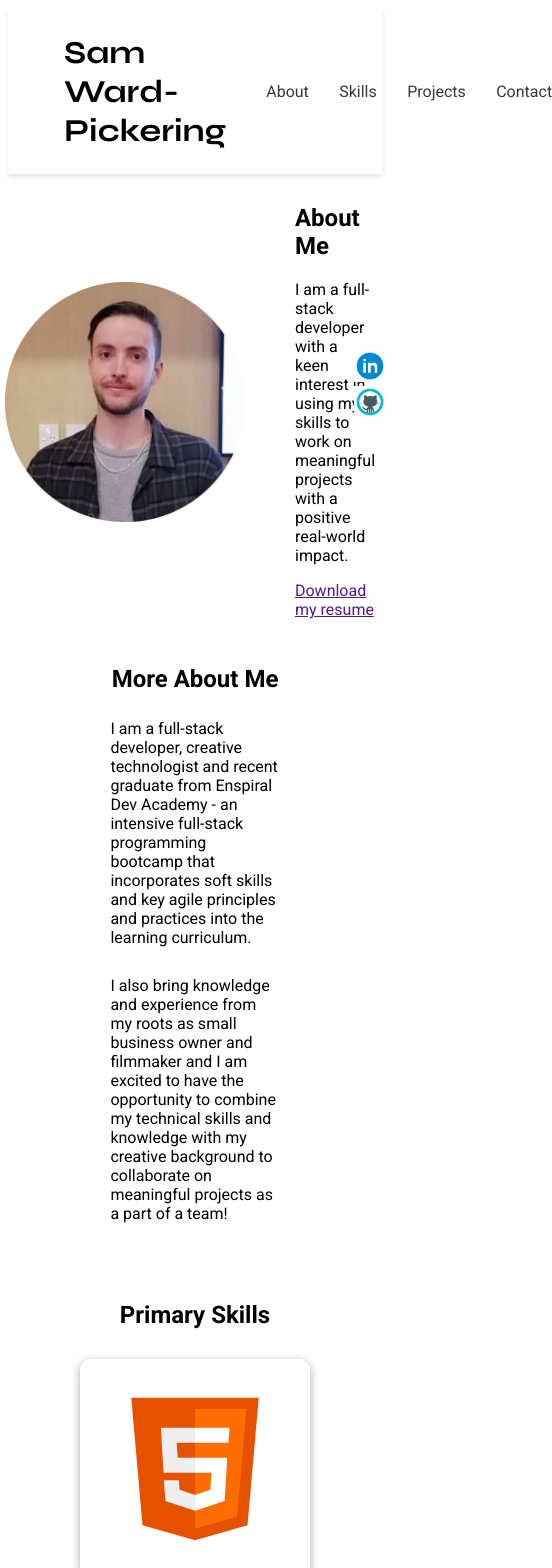
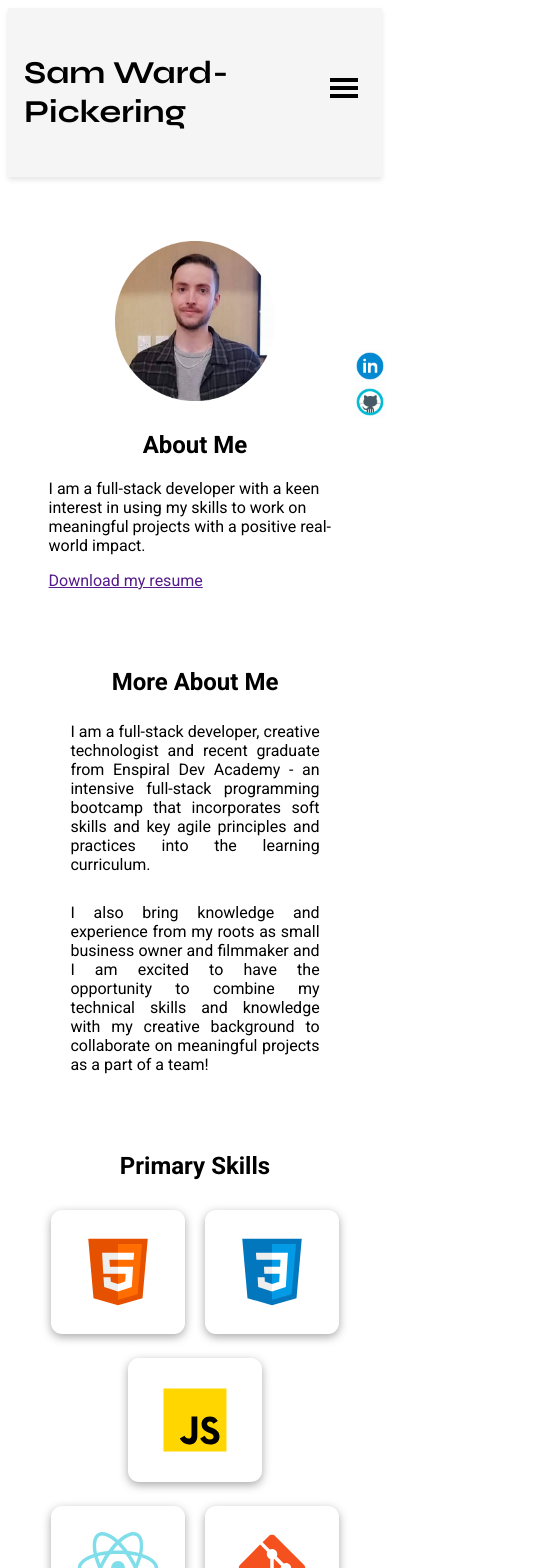
Before and after one commit to Sam-WardPickering/portfolio, a React (Create React App) app: page / in a window 390 px wide. Shown: the top 1568 px of the page, 552 px wide, since content can reach past the window. Built offline with nearby package versions, Linux system fonts and the light colour scheme.

Commit message:
Add responsiveness for different screen sizes

```diff
--- a/public/styles.css
+++ b/public/styles.css
@@ -8,7 +8,7 @@
     justify-content: space-between;
     padding: 0.2rem 3.5rem;
     box-shadow: 0 3px 5px rgba(0, 0, 0, 0.1);
-
+    background-color: whitesmoke;
 }
 
 .header-container ul{
@@ -45,6 +45,7 @@
     gap: 2.5rem;
     max-width: 68.75rem;
     margin: auto;
+    padding-top: 5rem;
 }
 
 .main-pic {
@@ -247,3 +248,112 @@ footer {
     width: 3rem;
     height: 3rem;
 }
+
+@media screen and (max-width: 720px) {
+    /*changes reflects on screen with a width of 720px and below*/
+    .header-container {
+        padding: 1.5rem 1rem;
+    }
+
+    .header-container ul {
+        position: fixed;
+        background-color: var(--bg-color);
+        flex-direction: column;
+        top: 86px;
+        left: 10%;
+        width: 80%;
+        text-align: center;
+        transform: translateX(120%);
+        transition: transform 0.5s ease-in;
+    }
+
+    .header-container ul li {
+        margin: 8px;
+    }
+
+    .burger-menu {
+        display: block;
+    }
+
+    .header-container ul.show {
+        transform: translateX(0);
+    }
+
+    .main-container {
+        margin-top: -1rem;
+        flex-direction: column;
+        gap: 0;
+        opacity: 100%;
+    }
+
+    .main-pic{
+        height: 15rem;
+        width: 15rem;
+    }
+
+    .about-me {
+        margin-top: 0rem;
+        width: 20.5rem;
+
+    }
+
+    .about-header {
+        text-align: center;
+    }
+
+    .more-about {
+        margin-top: 2rem;
+        padding: 1rem 3.5rem;
+    }
+
+    .more-about h2 {
+        text-align: center;
+    }
+
+    .more-about p {
+        text-align: justify;
+    }
+
+    .icon {
+        width: 5.875rem;
+        height: 5.25rem;
+    }
+
+    .projects-container {
+        flex-direction: column;
+    }
+
+    .project-container {
+        width: 20.875rem;
+    }
+
+    .contact-form-container {
+        max-width: 23.75rem;
+    }
+
+  }
+
+@media screen and (max-width: 420px) {
+
+    .main-pic {
+        height: 10rem;
+        width: 10rem;
+    }
+
+    .icon {
+        width: 5.875rem;
+        height: 5.25rem;
+    }
+
+    .about-me {
+      width: 18.3rem;
+    }
+
+    .project-container {
+      width: 17.875rem;
+    }
+
+    .contact-form-container {
+      max-width: 17.75rem;
+    }
+  }
--- a/src/components/About.jsx
+++ b/src/components/About.jsx
@@ -9,7 +9,7 @@ function About() {
             <div className="main-container" id="about">
                 <img src={sammy} alt="a picture of me!" className="main-pic" />
                 <div className="about-me">
-                    <h2>About Me</h2>
+                    <h2 className="about-header">About Me</h2>
                     <p>
                     I am a full-stack developer with a keen interest in using my skills to work on meaningful projects with a positive real-world impact.
                     </p>
--- a/src/components/Nav.jsx
+++ b/src/components/Nav.jsx
@@ -1,8 +1,23 @@
 import React from "react";
+import { GiHamburgerMenu } from 'react-icons/gi'
 
 
 function Nav () {
+
     return(
+       <>
+            {/* <script>
+                const burger = document.querySelector("#burger-menu");
+                const ul = document.querySelector("nav ul");
+                const nav = document.querySelector("nav");
+
+                burger.addEventListener("click", () => {
+                    ul.classList.toggle("show");
+                });
+            </script> */}
+
+
+
         <div className="header-container">
             <h1 className="header-name">Sam Ward-Pickering</h1>
             <ul className="link-list">
@@ -12,10 +27,11 @@ function Nav () {
                 <li><a href="#contact" className="nav-link">Contact</a></li>
             </ul>
             <button className="burger-menu" id="burger-menu">
-
+                <GiHamburgerMenu/>
             </button>
 
         </div>
+       </>
     )
 }
 
```
Also changed, not shown: src/images/menu.png (added).
